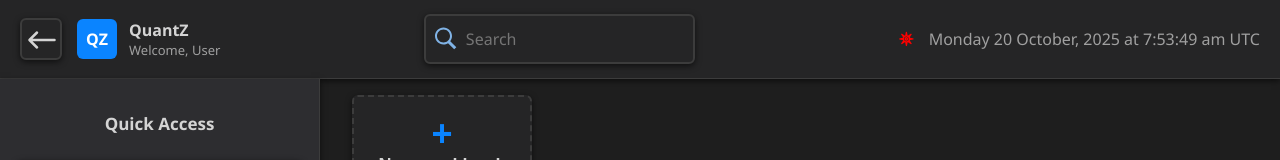
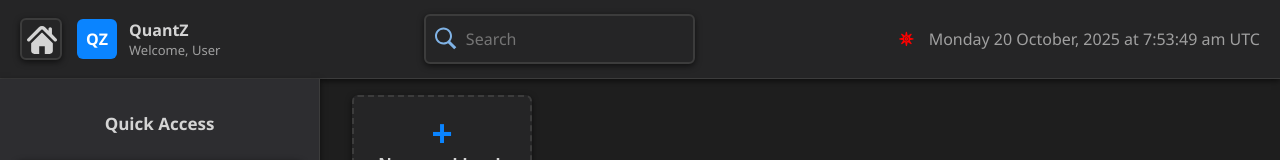
Before and after one commit to Dark-CodeX/QuantZ, a React (Vite) app in the folder src/web/: page / in a window 1280 px wide. Shown: the top 160 px of the page. Built offline with nearby package versions, Linux system fonts and the light colour scheme.

Commit message:
UPDATE: 1. changed icon to home, instead of left-sided arrow

```diff
--- a/src/web/src/components/Navbar.jsx
+++ b/src/web/src/components/Navbar.jsx
@@ -55,7 +55,7 @@
     return (
         <header className="topbar">
             {!isHomePage &&
-                <LiveButton className="back-button"><svg fill="var(--fg)" width="30px" height="30px" viewBox="0 0 24 24" xmlns="http://www.w3.org/2000/svg"><path d="M1.293,12.707a1,1,0,0,1,0-1.414l6-6A1,1,0,0,1,8.707,6.707L4.414,11H22a1,1,0,0,1,0,2H4.414l4.293,4.293a1,1,0,0,1-1.414,1.414Z" /></svg></LiveButton>
+                <LiveButton className="back-button"><svg fill="var(--fg)" version="1.1" id="Capa_1" xmlns="http://www.w3.org/2000/svg" xmlnsXlink="http://www.w3.org/1999/xlink" width="30px" height="30px" viewBox="0 0 495.398 495.398" xmlSpace="preserve"><g><g><g><path d="M487.083,225.514l-75.08-75.08V63.704c0-15.682-12.708-28.391-28.413-28.391c-15.669,0-28.377,12.709-28.377,28.391 v29.941L299.31,37.74c-27.639-27.624-75.694-27.575-103.27,0.05L8.312,225.514c-11.082,11.104-11.082,29.071,0,40.158 c11.087,11.101,29.089,11.101,40.172,0l187.71-187.729c6.115-6.083,16.893-6.083,22.976-0.018l187.742,187.747 c5.567,5.551,12.825,8.312,20.081,8.312c7.271,0,14.541-2.764,20.091-8.312C498.17,254.586,498.17,236.619,487.083,225.5" /><path d="M257.561,131.836c-5.454-5.451-14.285-5.451-19.723,0L72.712,296.913c-2.607,2.606-4.085,6.164-4.085,9.877v120.401 c0,28.253,22.908,51.16,51.16,51.16h81.754v-126.61h92.299v126.61h81.755c28.251,0,51.159-22.907,51.159-51.159V306.79 c0-3.713-1.465-7.271-4.085-9.877L257.561,131.836z" /></g></g></g></svg></LiveButton>
             }
             <div className="brand">
                 <span className="logo">QZ</span>
```
